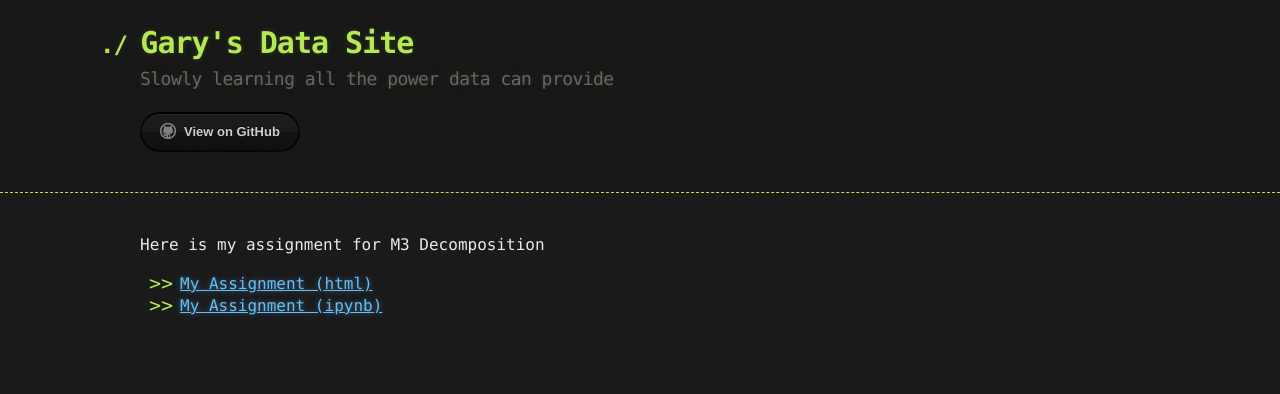
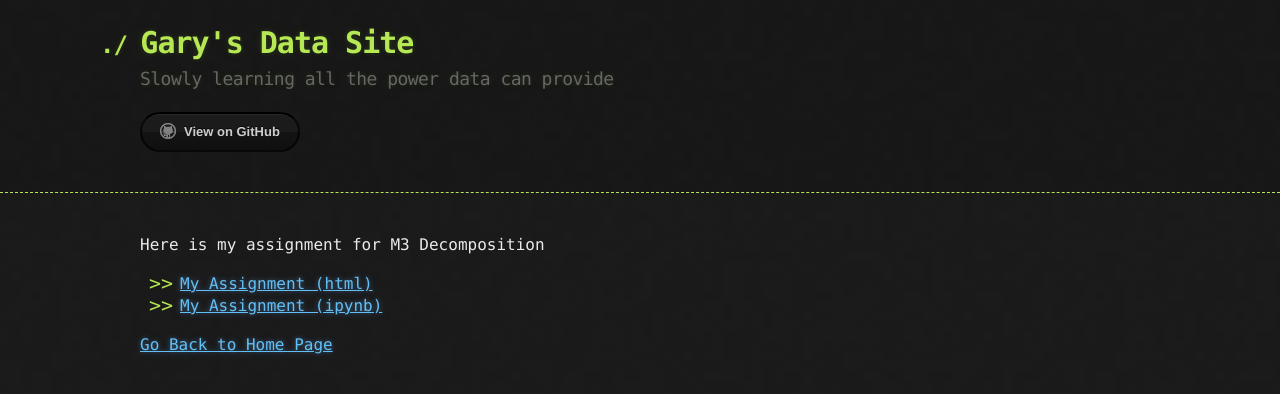
Before and after one commit to link0117/link0117.github.io, a Jekyll site: the page built from timeseries/index.md, in a window 1280 px wide. Shown: the top 394 px of the page. Built offline with Jekyll 4.4.1, drawn with Linux system fonts in a browser that asks for light colours; our own code applies the rules of GitHub Pages for plain Markdown files.

Commit message:
Update index.md

```diff
--- a/timeseries/index.md
+++ b/timeseries/index.md
@@ -6,3 +6,5 @@ description: course content
 Here is my assignment for M3 Decomposition
 - [My Assignment (html)](TimeSeries.html)
 - [My Assignment (ipynb)](TimeSeries.ipynb)
+
+[Go Back to Home Page](https://link0117.github.io/)
```
